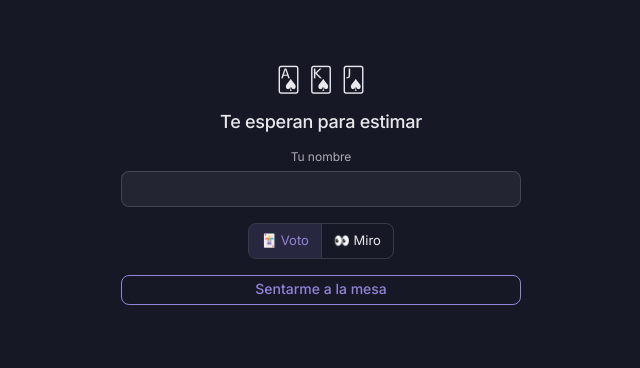
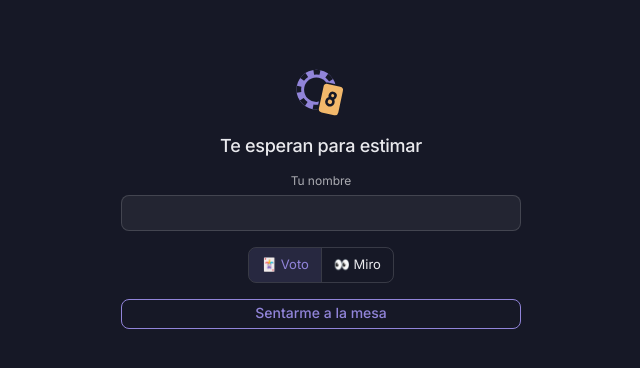
Before and after one commit to camamu/planning-poker, a React (Vite) app in the folder apps/web/: page /games/1 in a window 1280 px wide. Shown: the top 368 px of the page, without its empty margins (319-959 px from the left). Built offline with nearby package versions, Linux system fonts and the light colour scheme; no server answers.

Commit message:
feat(web): logo de la app en la pantalla de entrar a la sala
Co-Authored-By: Claude Opus 5.5 <noreply@anthropic.com>
Claude-Session: https://claude.ai/code/session_01MtXHTjP1RsTj5bdx3R2857

```diff
--- a/apps/web/src/features/join-game/JoinGamePage.tsx
+++ b/apps/web/src/features/join-game/JoinGamePage.tsx
@@ -1,7 +1,7 @@
 import { useState } from 'react';
 import type { JSX, SubmitEvent } from 'react';
 import type { ParticipantRoleView } from '@pp/contracts';
-import { Button, Input, SegmentedControl } from '../../design-system/index.js';
+import { Button, Input, Logo, SegmentedControl } from '../../design-system/index.js';
 import { joinGame } from '../../shared/api/gamesClient.js';
 import { saveParticipantIdentity } from '../../shared/viewer/ParticipantIdProvider.js';
 import type { ParticipantIdentity } from '../../shared/viewer/ParticipantIdProvider.js';
@@ -40,11 +40,7 @@ export function JoinGamePage({ gameId, onJoined }: JoinGamePageProps): JSX.Eleme
 
   return (
     <div className="mx-auto flex w-[400px] max-w-full flex-col items-center gap-4 py-16 text-center">
-      <div className="flex gap-2" aria-hidden="true">
-        <span className="text-2xl">🂡</span>
-        <span className="text-2xl">🂮</span>
-        <span className="text-2xl">🂫</span>
-      </div>
+      <Logo size={56} />
       <h1 className="text-lg">Te esperan para estimar</h1>
       <form
         className="flex w-full flex-col gap-4"
```
